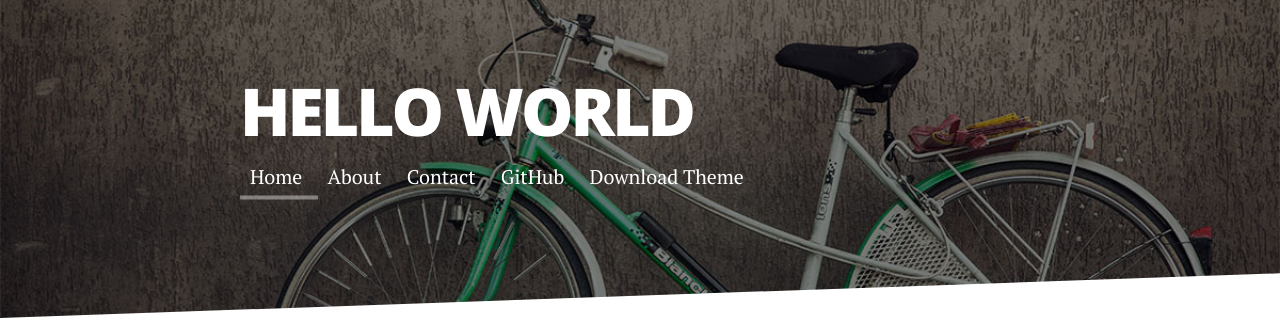
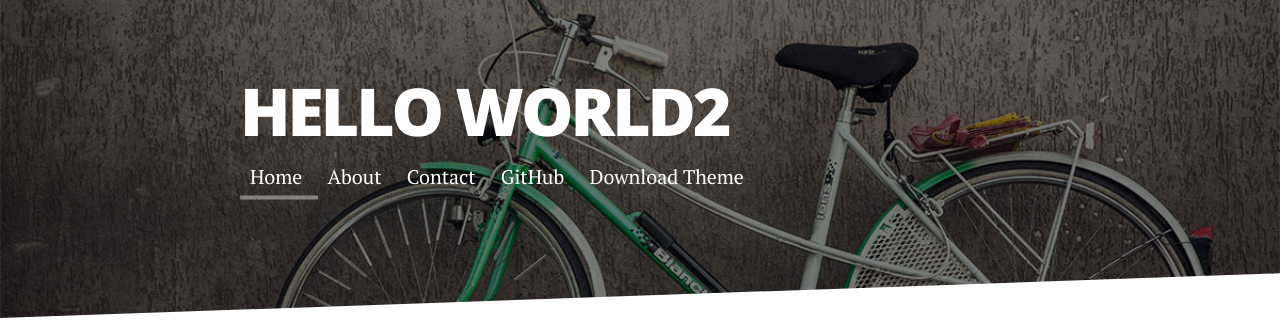
Before and after one commit to khoprujan/khoprujan.github.io, a Jekyll site: the page built from index.html, in a window 1280 px wide. Shown: the top 320 px of the page. Built offline with Jekyll 4.4.1, drawn with Linux system fonts in a browser that asks for light colours; nearby versions of some CDN libraries; the list of posts is cut into pages by our own code.

Commit message:
deskTop commit

```diff
--- a/_config.yml
+++ b/_config.yml
@@ -1,4 +1,4 @@
-title: Hello World
+title: Hello World2
 description: Long Form Jekyll theme built with SASS / COMPASS / SUSY
 
 url: http://brianmaierjr.github.com/long-haul
```
